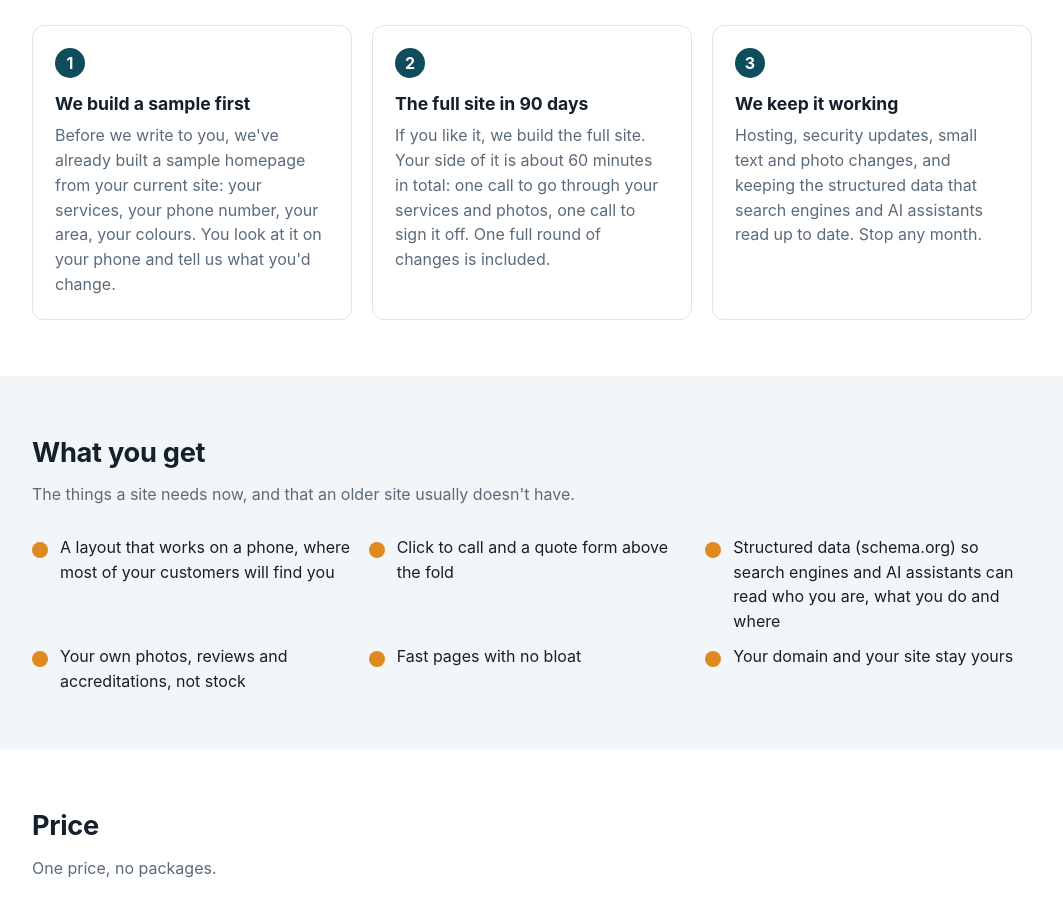
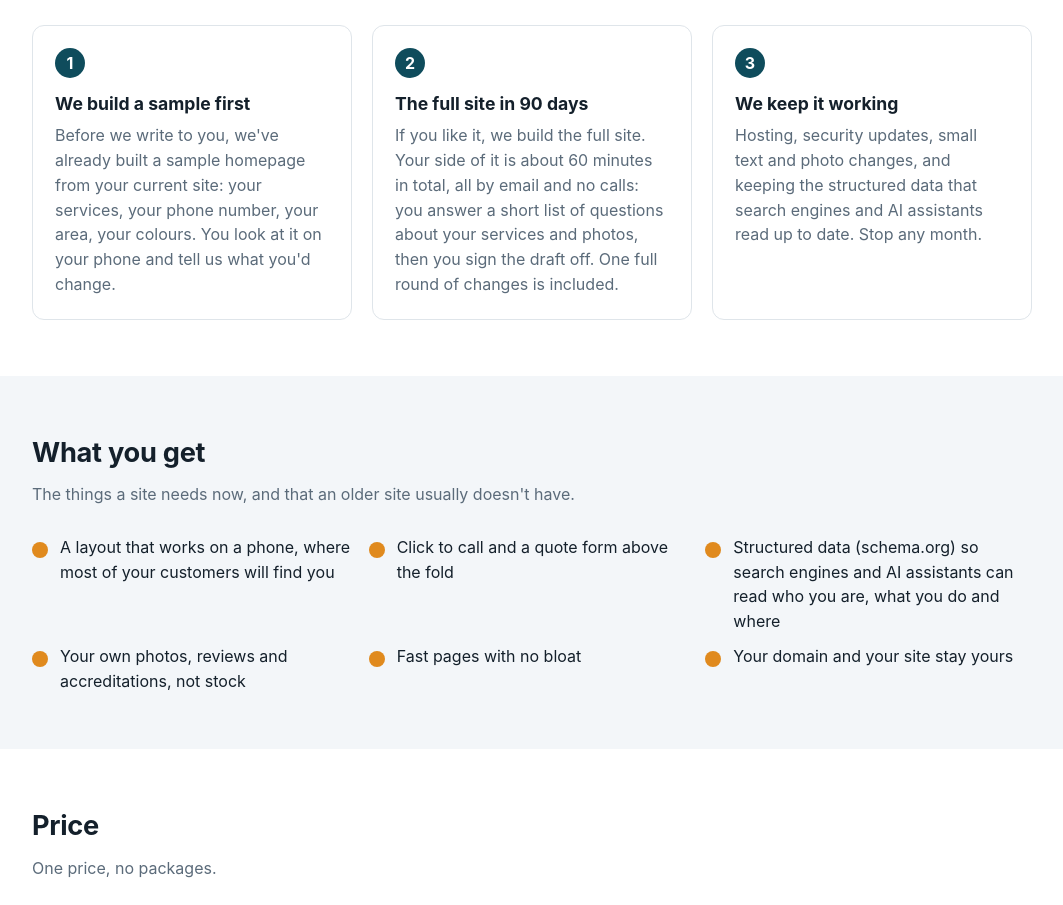
Before and after one commit to markygff/markygff.github.io, a plain HTML site: page index.html in a window 1280 px wide. Shown: the part 812-1717 px from the top of the page, without its empty margins (108-1171 px from the left). Drawn offline with Linux system fonts and the light colour scheme.

Commit message:
How it works: no calls, it is all by email
Mark, 21 Sept 2026: he takes no calls on this offer, so step 2 no longer
promises one call to go through services and photos and another to sign
off. The 60 minutes is the same, it is just email now.

```diff
--- a/index.html
+++ b/index.html
@@ -67,7 +67,7 @@ footer{border-top:1px solid var(--line);padding:28px 0;color:var(--muted);font-s
 <p class="lead">Three steps, and the first one costs you nothing.</p>
 <div class="grid">
 <div class="card"><div class="n">1</div><h3>We build a sample first</h3><p>Before we write to you, we've already built a sample homepage from your current site: your services, your phone number, your area, your colours. You look at it on your phone and tell us what you'd change.</p></div>
-<div class="card"><div class="n">2</div><h3>The full site in 90 days</h3><p>If you like it, we build the full site. Your side of it is about 60 minutes in total: one call to go through your services and photos, one call to sign it off. One full round of changes is included.</p></div>
+<div class="card"><div class="n">2</div><h3>The full site in 90 days</h3><p>If you like it, we build the full site. Your side of it is about 60 minutes in total, all by email and no calls: you answer a short list of questions about your services and photos, then you sign the draft off. One full round of changes is included.</p></div>
 <div class="card"><div class="n">3</div><h3>We keep it working</h3><p>Hosting, security updates, small text and photo changes, and keeping the structured data that search engines and AI assistants read up to date. Stop any month.</p></div>
 </div>
 </div></section>
```
